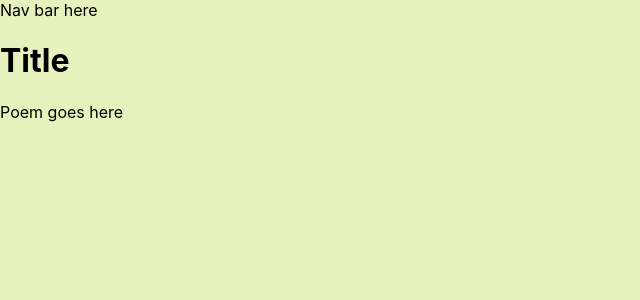
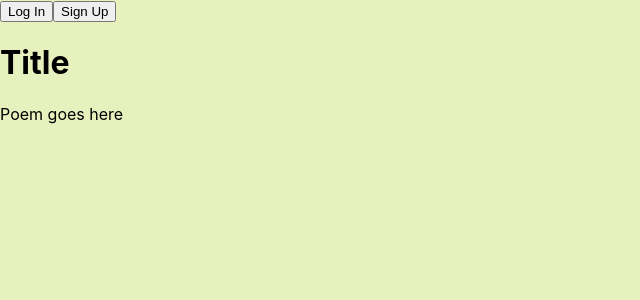
Before and after one commit to JamesSalcedo001/poetry, a React (Create React App) app in the folder client/: page /poems in a window 1280 px wide. Shown: the top 300 px of the page, without its empty margins (0-640 px from the left). Built offline with nearby package versions, Linux system fonts and the light colour scheme.

Commit message:
added in some conditional rendering for nav bar

```diff
--- a/client/src/App.js
+++ b/client/src/App.js
@@ -1,7 +1,7 @@
 import './App.css';
 
 import { Routes, Route } from "react-router-dom";
-import PoemsContainer from './PoemsContainer';
+import PoemsList from './PoemsList';
 import Navigation from './Navigation';
 import PoemPost from './PoemPost';
 import Home from './Home';
@@ -13,7 +13,7 @@ function App() {
         <Navigation/>
         <Routes>
           <Route path="/poem_new" element={<PoemPost />} />
-          <Route path="/poems" element={<PoemsContainer />} />
+          <Route path="/poems" element={<PoemsList />} />
           <Route path="/" element={<Home />} />
         </Routes>
       </div>
--- a/client/src/Navigation.js
+++ b/client/src/Navigation.js
@@ -1,7 +1,23 @@
+import {useState} from "react"
+
 function Navigation() {
-    return (
-        <div>Nav bar here</div>
-    )
+    const [loggedIn, setLoggedIn] = useState(false)
+
+
+    if (loggedIn) {
+        return (
+            <div>
+                <button>Log Out</button>
+            </div>
+        )
+    } else {
+        return (
+            <div>
+                <button>Log In</button>
+                <button>Sign Up</button>
+            </div>
+        )
+    }
 }
 
 export default Navigation;
--- a/client/src/PoemCard.js
+++ b/client/src/PoemPreview.js
@@ -1,4 +1,4 @@
-function PoemCard() {
+function PoemPreview() {
     return (
         <div>
             <h1>Title</h1>
@@ -7,4 +7,4 @@ function PoemCard() {
     )
 }
 
-export default PoemCard;
+export default PoemPreview;
--- a/client/src/PoemsContainer.js
+++ /dev/null
@@ -1,11 +0,0 @@
-import PoemCard from "./PoemCard";
-
-function PoemsContainer() {
-    return (
-        <div>
-            <PoemCard/>
-        </div>
-    )
-}
-
-export default PoemsContainer;
--- /dev/null
+++ b/client/src/PoemsList.js
@@ -0,0 +1,11 @@
+import PoemPreview from "./PoemPreview";
+
+function PoemsList() {
+    return (
+        <div>
+            <PoemPreview/>
+        </div>
+    )
+}
+
+export default PoemsList;
```
